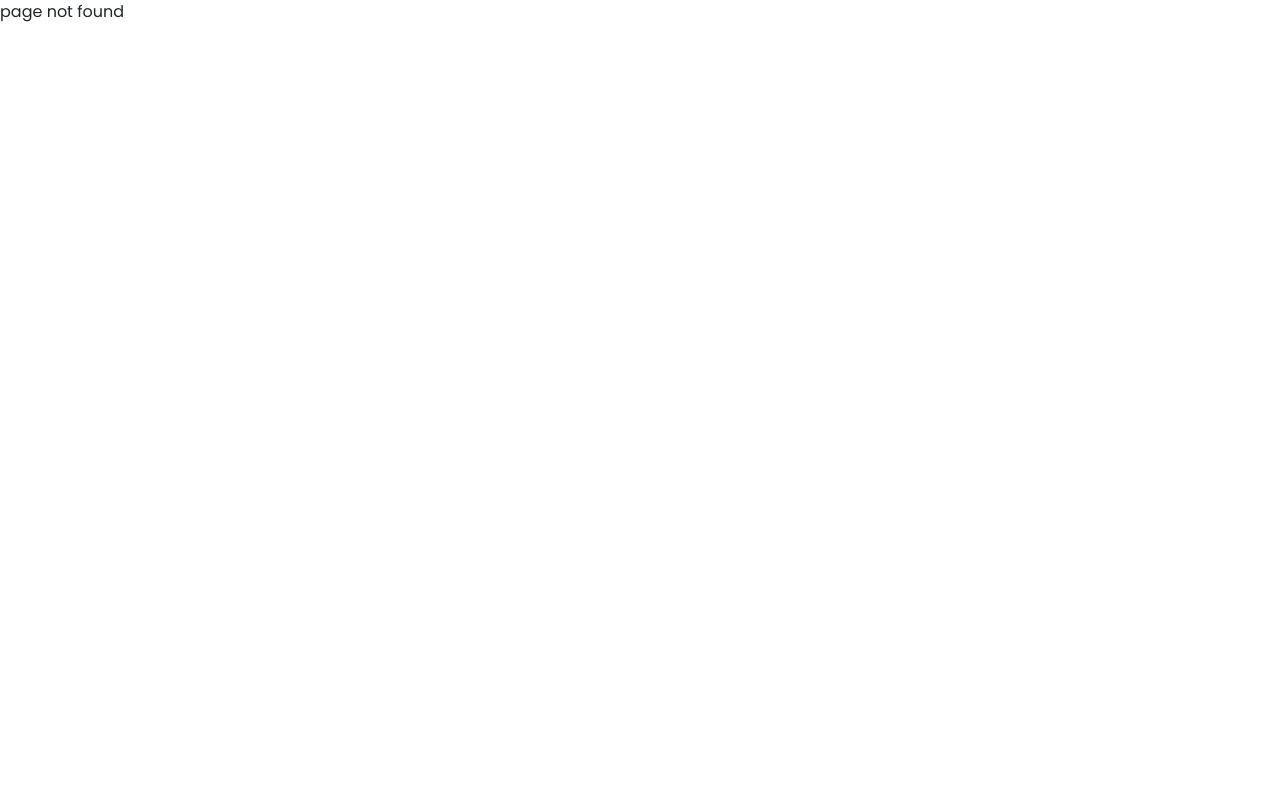
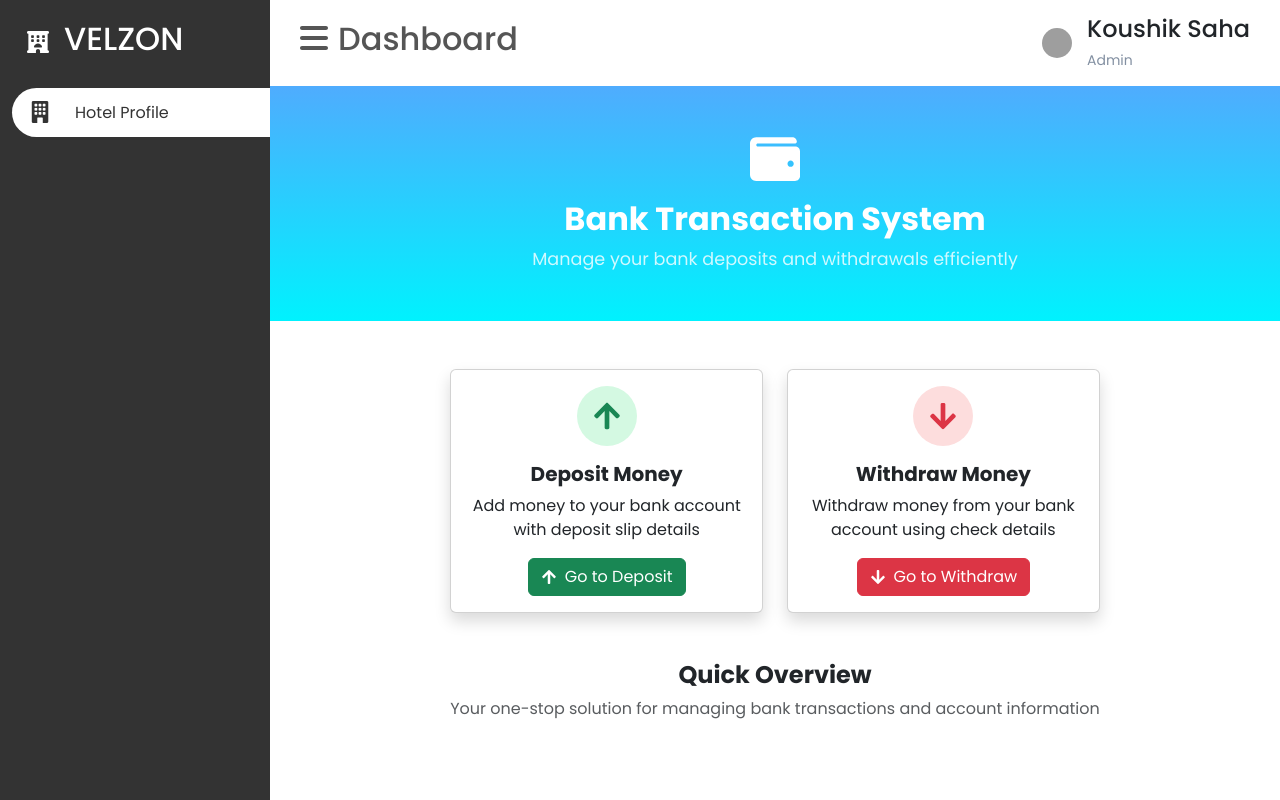
Before and after one commit to Vireta-Group/hotel-saas-frontend, a React (Vite) app: page /root-bank-form in a window 1280 px wide. Before the commit this address had no page. Built offline with nearby package versions, Linux system fonts and the light colour scheme; grey boxes are pictures that could not be loaded.

Commit message:
create bank root from and deposit

```diff
--- /dev/null
+++ b/src/coreModule/bankForm/deposit/Deposit.jsx
@@ -0,0 +1,119 @@
+import React, { useState } from "react";
+import { Container, Button, Form } from "react-bootstrap";
+import { FaArrowLeft, FaArrowUp, FaPlus } from "react-icons/fa";
+import { useNavigate } from "react-router-dom";
+import "./deposit.css"; // CSS for styling the hero section
+
+const DepositForm = () => {
+  const navigate = useNavigate();
+
+  const [form, setForm] = useState({
+    date: "",
+    bankName: "",
+    accountNumber: "",
+    slipeNumber: "",
+    amount: "",
+  });
+
+  const handleChange = (e) => {
+    setForm({ ...form, [e.target.name]: e.target.value });
+  };
+
+  const handleSubmit = (e) => {
+    e.preventDefault();
+    console.log("Deposit submitted:", form);
+  };
+
+  return (
+    <div>
+      {/* Hero Section */}
+      <div className="deposit-hero text-white text-center py-5">
+        <FaArrowUp size={50} className="mb-3" />
+        <h2>Deposit Money</h2>
+        <p className="lead">
+          Record your bank deposit transactions with slip details
+        </p>
+      </div>
+
+      {/* Deposit Form */}
+      <Container className="custom-form-container bg-light p-4 rounded shadow mt-5">
+        <div className="text-center py-5   bg-light mb-4">
+          <h4 className="fw-bold d-flex justify-content-center align-items-center gap-2 text-dark">
+            <FaPlus className="text-primary" />
+            Deposit Form
+          </h4>
+          <p className="text-muted mb-0">Fill in the deposit details below</p>
+        </div>
+
+        <Form onSubmit={handleSubmit}>
+          <Form.Group className="mb-3">
+            <Form.Label>Date</Form.Label>
+            <Form.Control
+              type="date"
+              name="date"
+              onChange={handleChange}
+              required
+            />
+          </Form.Group>
+
+          <Form.Group className="mb-3">
+            <Form.Label>Bank Name</Form.Label>
+            <Form.Control
+              type="text"
+              name="bankName"
+              placeholder="Enter bank name"
+              onChange={handleChange}
+              required
+            />
+          </Form.Group>
+
+          <Form.Group className="mb-3">
+            <Form.Label>Account Number</Form.Label>
+            <Form.Control
+              type="text"
+              name="accountNumber"
+              placeholder="Enter account number"
+              onChange={handleChange}
+              required
+            />
+          </Form.Group>
+
+          <Form.Group className="mb-3">
+            <Form.Label>Slip Number</Form.Label>
+            <Form.Control
+              type="text"
+              name="slipeNumber"
+              placeholder="Enter slip number"
+              onChange={handleChange}
+              required
+            />
+          </Form.Group>
+
+          <Form.Group className="mb-3">
+            <Form.Label>Amount</Form.Label>
+            <Form.Control
+              type="number"
+              name="amount"
+              placeholder="Enter amount"
+              onChange={handleChange}
+              required
+            />
+          </Form.Group>
+
+          <div className="text-center mt-3">
+            <Button
+              type="submit"
+              variant="success"
+              className="d-flex align-items-center justify-content-center gap-2 mx-auto"
+            >
+              <FaArrowUp />
+              deposit
+            </Button>
+          </div>
+        </Form>
+      </Container>
+    </div>
+  );
+};
+
+export default DepositForm;
--- /dev/null
+++ b/src/coreModule/bankForm/deposit/deposit.css
@@ -0,0 +1,14 @@
+.deposit-hero {
+  background: linear-gradient(135deg, #1cc88a, #0f9b58);
+}
+
+.bg-light {
+  background: linear-gradient(to bottom, #ffffff, #f8f9fa);
+}
+
+/* DepositPage.css */
+.custom-form-container {
+  max-width: 600px;
+  margin: 0 auto;
+  width: 100%;
+}
--- /dev/null
+++ b/src/coreModule/bankForm/rootBankForm/rootBankForm.css
@@ -0,0 +1,23 @@
+.hero-section {
+  background: linear-gradient(to bottom, #4facfe, #00f2fe);
+}
+
+.icon-circle {
+  width: 60px;
+  height: 60px;
+  border-radius: 50%;
+  display: flex;
+  align-items: center;
+  justify-content: center;
+  margin: 0 auto;
+}
+
+.bg-light-green {
+  background-color: #d4f9e2;
+}
+.bg-light-red {
+  background-color: #fddddd;
+}
+.bg-light-blue {
+  background-color: #dde8fd;
+}
--- /dev/null
+++ b/src/coreModule/bankForm/rootBankForm/rootBankForm.jsx
@@ -0,0 +1,74 @@
+import React from "react";
+import { Container, Row, Col, Button, Card } from "react-bootstrap";
+import { FaArrowUp, FaArrowDown, FaBuilding, FaWallet } from "react-icons/fa";
+import "./rootBankForm.css";
+import { useNavigate } from "react-router-dom";
+
+const BankRootPage = () => {
+  const navigate = useNavigate();
+
+  return (
+    <div>
+      {/* Hero Section */}
+      <div className="hero-section text-center text-white py-5">
+        <FaWallet size={50} className="mb-3" />
+        <h2 className="fw-bold">Bank Transaction System</h2>
+        <p>Manage your bank deposits and withdrawals efficiently</p>
+      </div>
+
+      {/* Cards Section */}
+      <Container className="my-5">
+        <Row className="g-4 justify-content-center">
+          {/* Deposit */}
+          <Col xs={12} md={6} lg={4}>
+            <Card className="text-center shadow h-100">
+              <Card.Body>
+                <div className="icon-circle bg-light-green mb-3">
+                  <FaArrowUp size={30} className="text-success" />
+                </div>
+                <Card.Title className="fw-bold">Deposit Money</Card.Title>
+                <Card.Text>
+                  Add money to your bank account with deposit slip details
+                </Card.Text>
+                <Button variant="success" onClick={() => navigate("/deposit")}>
+                  <FaArrowUp className="me-2" />
+                  Go to Deposit
+                </Button>
+              </Card.Body>
+            </Card>
+          </Col>
+
+          {/* Withdraw */}
+          <Col xs={12} md={6} lg={4}>
+            <Card className="text-center shadow h-100">
+              <Card.Body>
+                <div className="icon-circle bg-light-red mb-3">
+                  <FaArrowDown size={30} className="text-danger" />
+                </div>
+                <Card.Title className="fw-bold">Withdraw Money</Card.Title>
+                <Card.Text>
+                  Withdraw money from your bank account using check details
+                </Card.Text>
+                <Button variant="danger" onClick={() => navigate("/withdraw")}>
+                  <FaArrowDown className="me-2" />
+                  Go to Withdraw
+                </Button>
+              </Card.Body>
+            </Card>
+          </Col>
+        </Row>
+      </Container>
+
+      {/* Overview */}
+      <div className="text-center mb-5">
+        <h4 className="fw-bold">Quick Overview</h4>
+        <p className="text-muted">
+          Your one-stop solution for managing bank transactions and account
+          information
+        </p>
+      </div>
+    </div>
+  );
+};
+
+export default BankRootPage;
--- a/src/routes/routes.jsx
+++ b/src/routes/routes.jsx
@@ -35,6 +35,8 @@ import ExpenceCategorey from "../coreModule/accounting/expenceCategorey/ExpenceC
 import EarnCategory from "../coreModule/earnCategory/EarnCategory";
 
 import BankPage from "../coreModule/accounting/bankPage/BankPage";
+import Deposit from "../coreModule/bankForm/deposit/Deposit";
+import RootBankForm from "../coreModule/bankForm/rootBankForm/rootBankForm";
 
 const router = createBrowserRouter(
   createRoutesFromElements(
@@ -85,8 +87,10 @@ const router = createBrowserRouter(
           <Route path="leave-detail/:employeeId" element={<LeaveDetail />} />
           <Route path="admin-leave-control" element={<AdminLeaveControl />} />
           <Route path="job-role-attendance" element={<JobRoleAttendance />} />
-          <Route path="exepenceCategorey" element={<ExpenceCategorey/>}/>
+          <Route path="exepenceCategorey" element={<ExpenceCategorey />} />
           <Route path="bank" element={<BankPage />} />
+          <Route path="deposit" element={<Deposit />} />
+          <Route path="root-bank-form" element={<RootBankForm />} />
         </Route>
       </Route>
     </Route>
```
